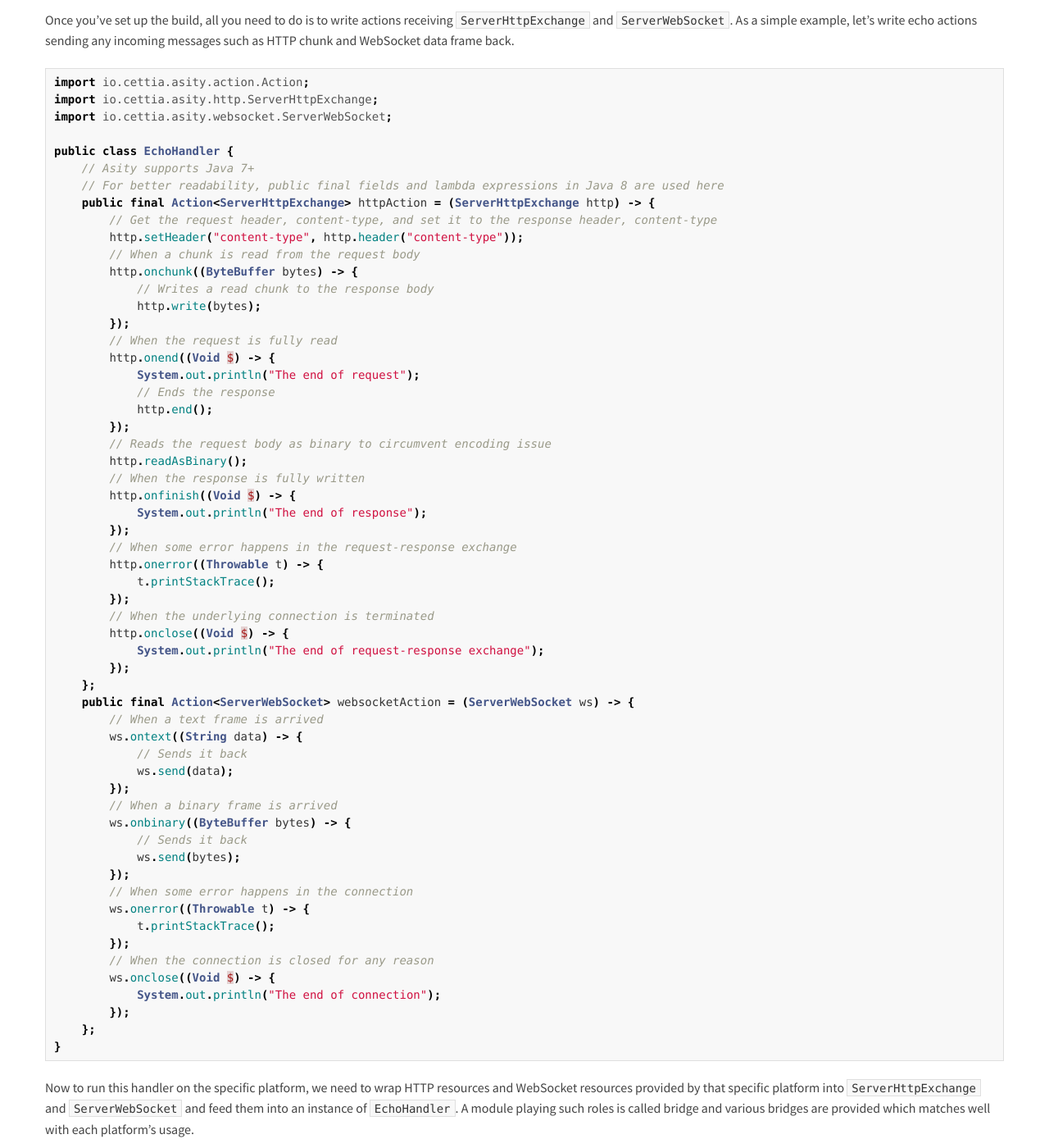
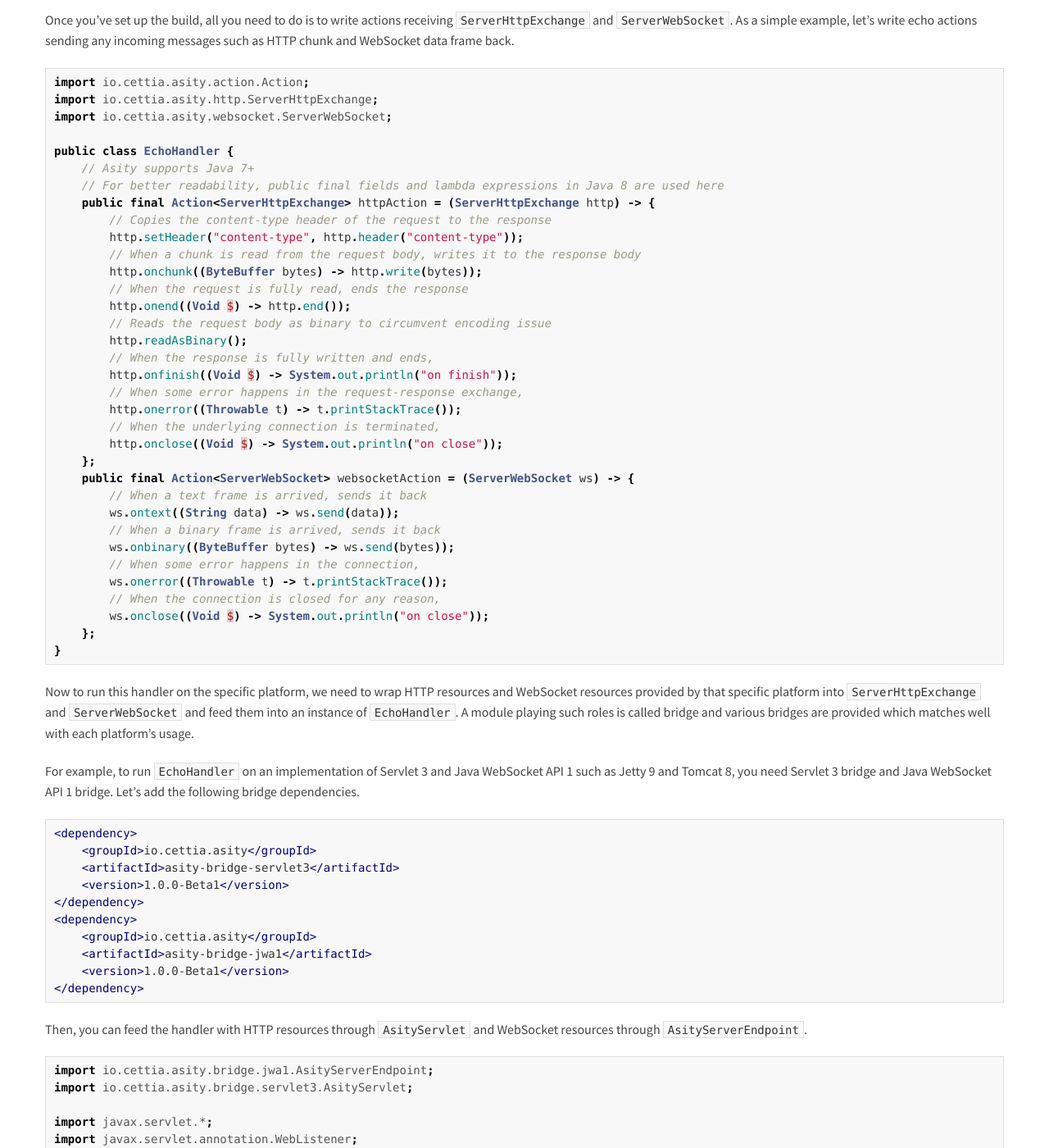
Before and after one commit to cettia/asity, a Jekyll site: the page built from 1.0.0-Beta1/index.md, in a window 1280 px wide and 1400 px high, scrolled down 687 px. Shown: the whole window at 82% size. Built offline with Jekyll 4.4.1, drawn with Linux system fonts in a browser that asks for light colours; Markdown is read by kramdown in place of the engine named in the settings; some of the changed text lies outside the part shown.

Commit message:
Use one liner lambda expressions for readability

````diff
--- a/1.0.0-Beta1/index.md
+++ b/1.0.0-Beta1/index.md
@@ -6,7 +6,7 @@ title: Asity
 <h1>Asity</h1>
 <h4 class="subheader">Build I/O framework-agnostic applications on the JVM</h4>
 
-Asity is a lightweight abstraction layer for I/O frameworks which is designed to build applications that can run on any full-stack framework, any micro framework or any raw server for the JVM.
+Asity is a lightweight abstraction layer for I/O frameworks which is designed to build applications that can run on any full-stack framework, any micro framework or any raw server on the JVM.
 
 Atmosphere 2, Grizzly 2, Java WebSocket API 1, Netty 4, Play 2, Servlet 3, Vert.x 2 are now supported.
 
@@ -39,57 +39,33 @@ public class EchoHandler {
     // Asity supports Java 7+
     // For better readability, public final fields and lambda expressions in Java 8 are used here
     public final Action<ServerHttpExchange> httpAction = (ServerHttpExchange http) -> {
-        // Get the request header, content-type, and set it to the response header, content-type
+        // Copies the content-type header of the request to the response
         http.setHeader("content-type", http.header("content-type"));
-        // When a chunk is read from the request body
-        http.onchunk((ByteBuffer bytes) -> {
-            // Writes a read chunk to the response body
-            http.write(bytes);
-        });
-        // When the request is fully read
-        http.onend((Void $) -> {
-            System.out.println("The end of request");
-            // Ends the response
-            http.end();
-        });
+        // When a chunk is read from the request body, writes it to the response body
+        http.onchunk((ByteBuffer bytes) -> http.write(bytes));
+        // When the request is fully read, ends the response
+        http.onend((Void $) -> http.end());
         // Reads the request body as binary to circumvent encoding issue
         http.readAsBinary();
-        // When the response is fully written
-        http.onfinish((Void $) -> {
-            System.out.println("The end of response");
-        });
-        // When some error happens in the request-response exchange
-        http.onerror((Throwable t) -> {
-            t.printStackTrace();
-        });
-        // When the underlying connection is terminated
-        http.onclose((Void $) -> {
-            System.out.println("The end of request-response exchange");
-        });
+        // When the response is fully written and ends,
+        http.onfinish((Void $) -> System.out.println("on finish"));
+        // When some error happens in the request-response exchange,
+        http.onerror((Throwable t) -> t.printStackTrace());
+        // When the underlying connection is terminated,
+        http.onclose((Void $) -> System.out.println("on close"));
     };
     public final Action<ServerWebSocket> websocketAction = (ServerWebSocket ws) -> {
-        // When a text frame is arrived
-        ws.ontext((String data) -> {
-            // Sends it back
-            ws.send(data);
-        });
-        // When a binary frame is arrived
-        ws.onbinary((ByteBuffer bytes) -> {
-            // Sends it back
-            ws.send(bytes);
-        });
-        // When some error happens in the connection
-        ws.onerror((Throwable t) -> {
-            t.printStackTrace();
-        });
-        // When the connection is closed for any reason
-        ws.onclose((Void $) -> {
-            System.out.println("The end of connection");
-        });
+        // When a text frame is arrived, sends it back
+        ws.ontext((String data) -> ws.send(data));
+        // When a binary frame is arrived, sends it back
+        ws.onbinary((ByteBuffer bytes) -> ws.send(bytes));
+        // When some error happens in the connection,
+        ws.onerror((Throwable t) -> t.printStackTrace());
+        // When the connection is closed for any reason,
+        ws.onclose((Void $) -> System.out.println("on close"));
     };
 }
 ```
-
 Now to run this handler on the specific platform, we need to wrap HTTP resources and WebSocket resources provided by that specific platform into `ServerHttpExchange` and `ServerWebSocket` and feed them into an instance of `EchoHandler`. A module playing such roles is called bridge and various bridges are provided which matches well with each platform's usage.
 
 For example, to run `EchoHandler` on an implementation of Servlet 3 and Java WebSocket API 1 such as Jetty 9 and Tomcat 8, you need Servlet 3 bridge and Java WebSocket API 1 bridge. Let's add the following bridge dependencies.
````
